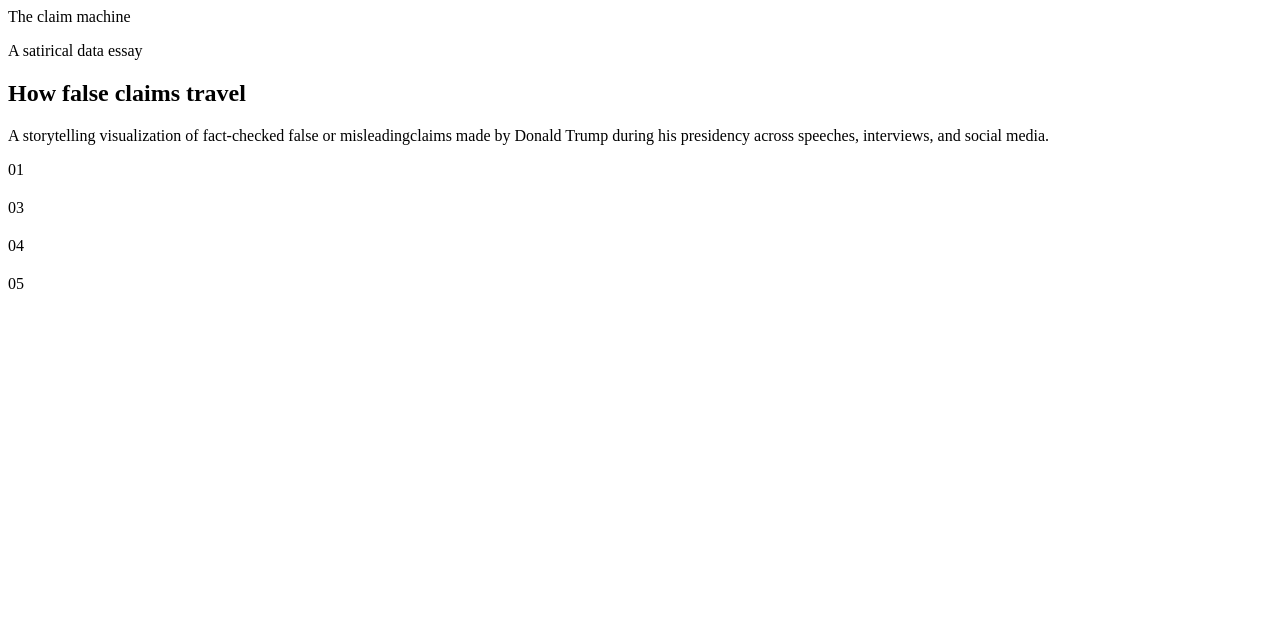
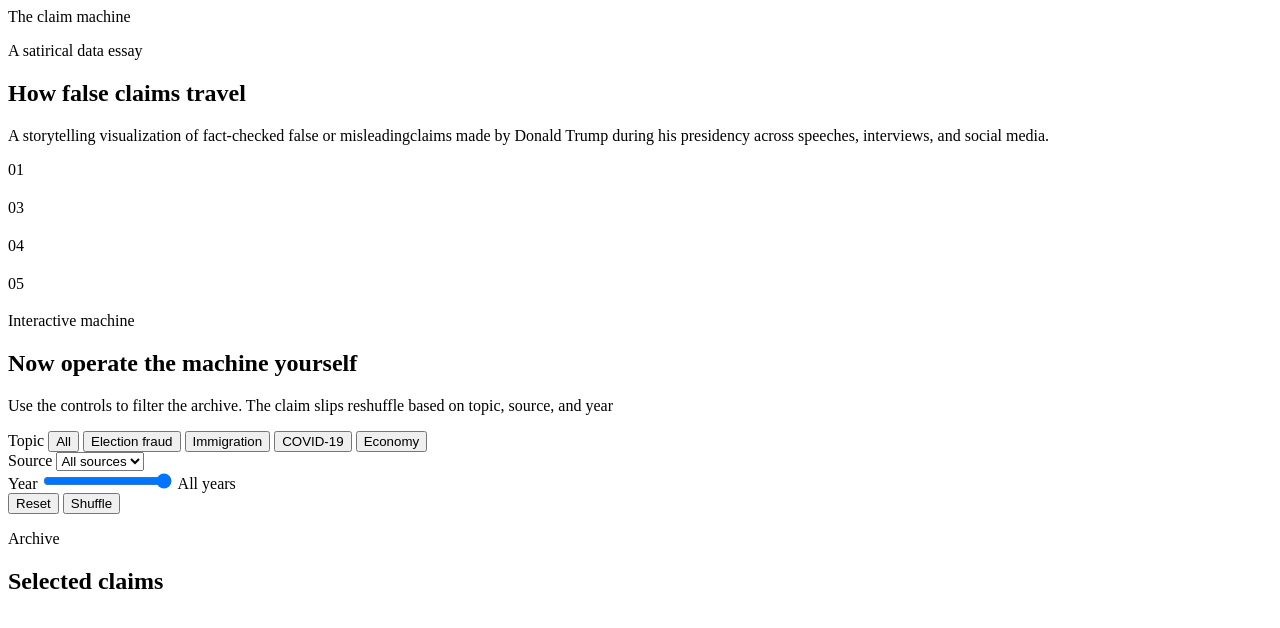
Before and after one commit to malazeny/Claim-Stage, a Flask app: page / in a window 1280 px wide. Shown: the top 628 px of the page. Run offline with Flask 3, Linux system fonts and the light colour scheme.

Commit message:
Complete index

```diff
--- a/Templates/index.html
+++ b/Templates/index.html
@@ -53,5 +53,60 @@
         </article>
     </div>
 </section>
+
+<section id="machine" class="interactive-machine">
+    <div class="machine-intro">
+        <p class="eyebrow">Interactive machine</p>
+        <h2>Now operate the machine yourself</h2>
+        <p>
+            Use the controls to filter the archive.
+            The claim slips reshuffle based on topic, source, and year
+        </p>
+    </div>
+
+    <div class="machine-controls">
+        <div class="control-group">
+            <label>Topic</label>
+            <button class="machine-topic active" data-topic="All">All</button>
+            <button class="machine-topic active" data-topic="Election fraud">Election fraud</button>
+            <button class="machine-topic active" data-topic="Immigration">Immigration</button>
+            <button class="machine-topic active" data-topic="COVID-19">COVID-19</button>
+            <button class="machine-topic active" data-topic="Economy">Economy</button>
+        </div>
+
+
+    <div class="control-grid">
+        <div class="control-group"></div>
+            <label for="machine-source">Source</label>
+            <select id="machine-source">
+                <option value="All">All sources</option>
+                <option value="Tweet">Tweets</option>
+                <option value="Speeche">Speeches</option>
+                <option value="Interview">Interviews</option>
+                <option value="Debates">Debates</option>
+            </select>
+
+    <div class="control-group">
+        <label for="machine-year">Year</label>
+        <input id="machine-year" type="range" min="2016" max="2020" value="2020" step="1">
+        <span id="machine-year-label">All years</span>
+    </div>
+
+            <button id="machine-reset">Reset</button>
+            <button id="machine-shuffle">Shuffle</button>
+        </div>
+    </div>
+</section>
+
+<section class="archive">
+    <div class="archive-heading">
+        <p class="eyebrow">Archive</p>
+        <h2>Selected claims</h2>
+    </div>
+
+    <div id="claim-list" class="claim-list"></div>
+</section>
+
+<script src="{{ url_for('static', filename='script.js') }}"></script>
 </body>
 </html>
```
